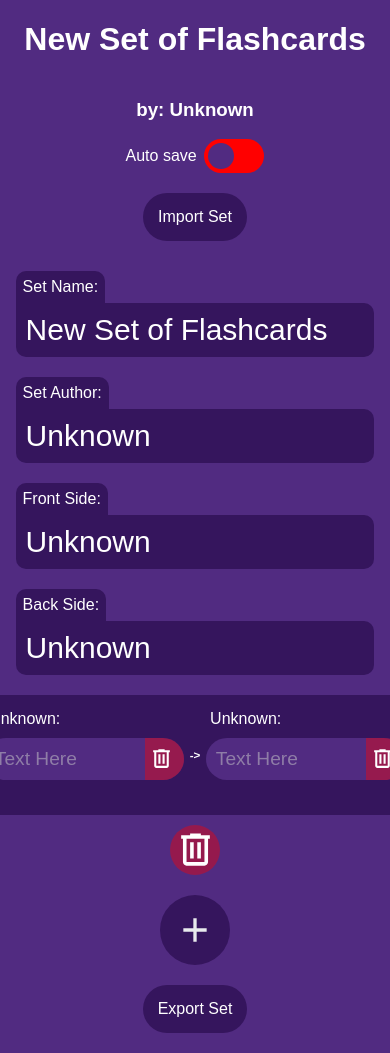
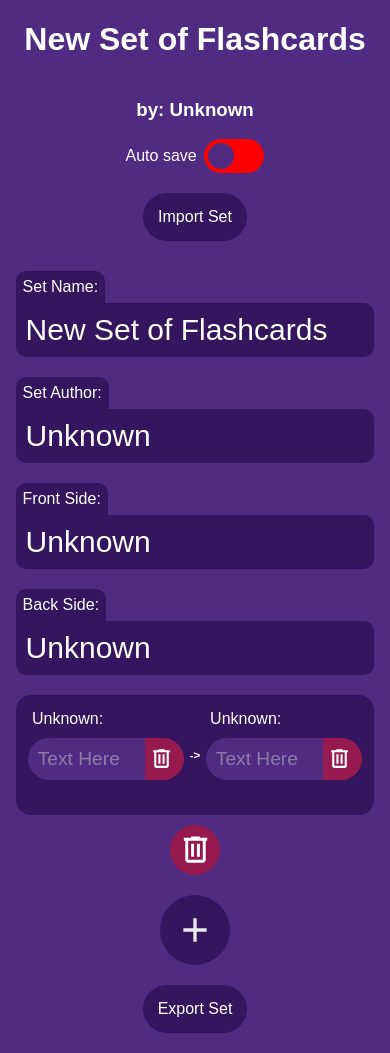
Before and after one commit to Siwek9/la-fiszki-website, a Vue app: page / in a window 390 px wide. Built offline with nearby package versions, Linux system fonts and the light colour scheme; a web font is replaced by a local one; what simple-runtypes would draw is missing.

Commit message:
Make NewFlashcard fields fit on screen in mobile

```diff
--- a/src/components/NewFlashcard.vue
+++ b/src/components/NewFlashcard.vue
@@ -162,19 +162,15 @@
         height: 100%;
         width: min(50px, 10vw);
         background-color: #fd000066;
-        /* position: absolute; */
-        /* top: 0;
-        right: 0; */
         background-image: url(../assets/delete.svg);
         background-repeat: no-repeat;
         background-position: 33% center;
         background-size: 65%;
-        /* transition: 0.5s; */
     }
 
     .flashcard-input .input-field {
         padding: max(0.5em, 1vw);
-        width: 150px;
+        width: min(150px, 25vw);
         max-width: 36vw;
         font-size: max(1.2em, 1.5vw);
         outline: none;
@@ -215,7 +211,7 @@
         background-image: url(../assets/delete.svg);
         background-repeat: no-repeat;
         background-position: center center;
-        background-size: 85%;
+        background-size: 70%;
         user-select: none;
         background-color: #fd000066;
         width: 50px;
```
